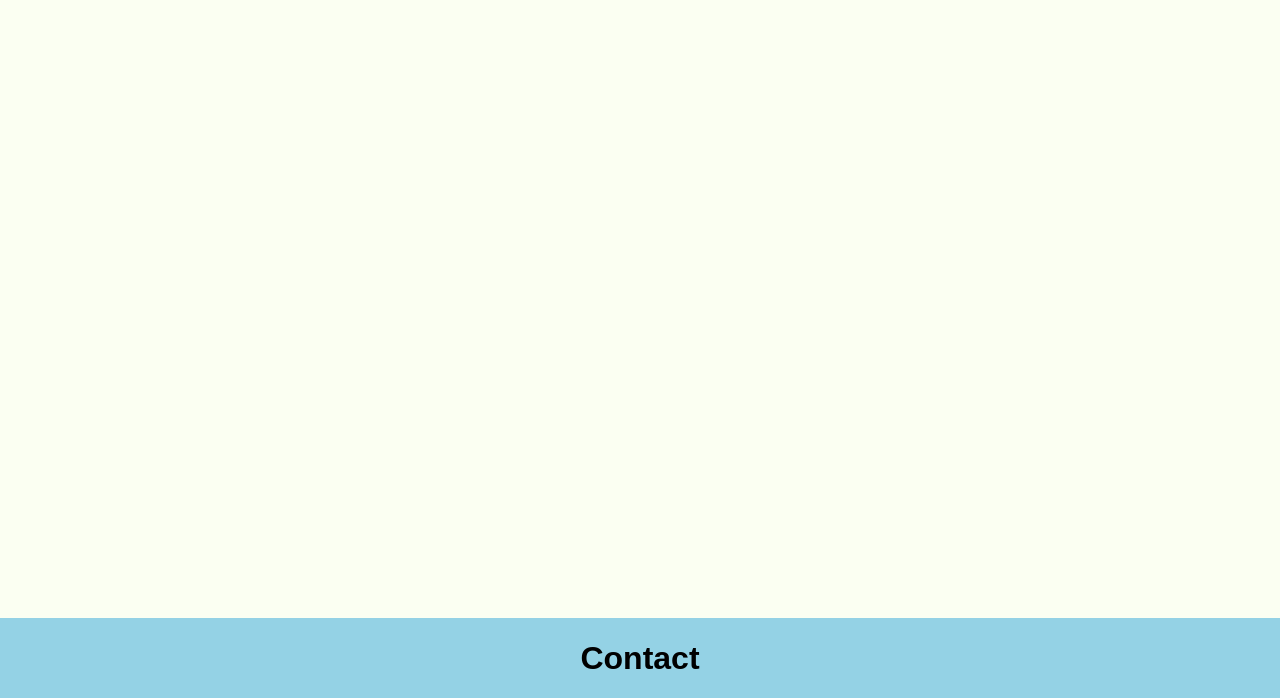
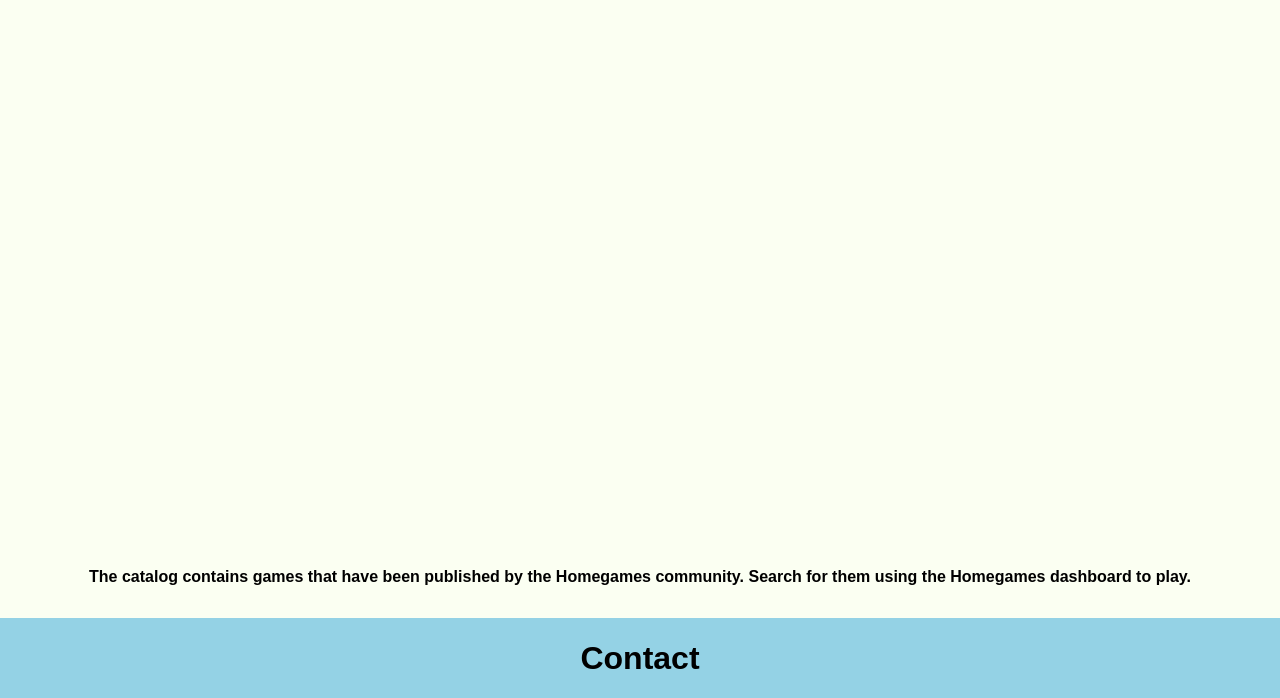
Before and after one commit to homegamesio/homegamesio, a website: page catalog.html in a window 1280 px wide. Shown: the part 102-800 px from the top of the page. Drawn offline with Linux system fonts and the light colour scheme; no server answers.

Commit message:
ayy lmao

```diff
--- a/catalog.html
+++ b/catalog.html
@@ -23,6 +23,10 @@
                 </div>
                 <div id="content">
 
+                </div>
+
+                <div style="text-align: center;">
+                    <h4>The catalog contains games that have been published by the Homegames community. Search for them using the Homegames dashboard to play.</h4>
                 </div>
                 <div id="footer" onclick="showModal('support')" class="clickable">
                     <h1>
@@ -81,9 +85,7 @@
 
             const buttonContainer = document.createElement('div');
             buttonContainer.style = 'height: 10%;';
-            console.log('opage ' + _page);
             if (_page > 1) {
-                console.log('rendering left');
                 const leftButton = document.createElement('div');
                 leftButton.innerHTML = String.fromCodePoint(8592);
                 leftButton.onclick = () => {
@@ -95,7 +97,6 @@
                 buttonContainer.appendChild(leftButton);
             }
 
-            console.log('page ' + _page);
             if ((_page || 1) < pageCount) {
                 console.log('rendering right');
                 const rightButton = document.createElement('div');
```
